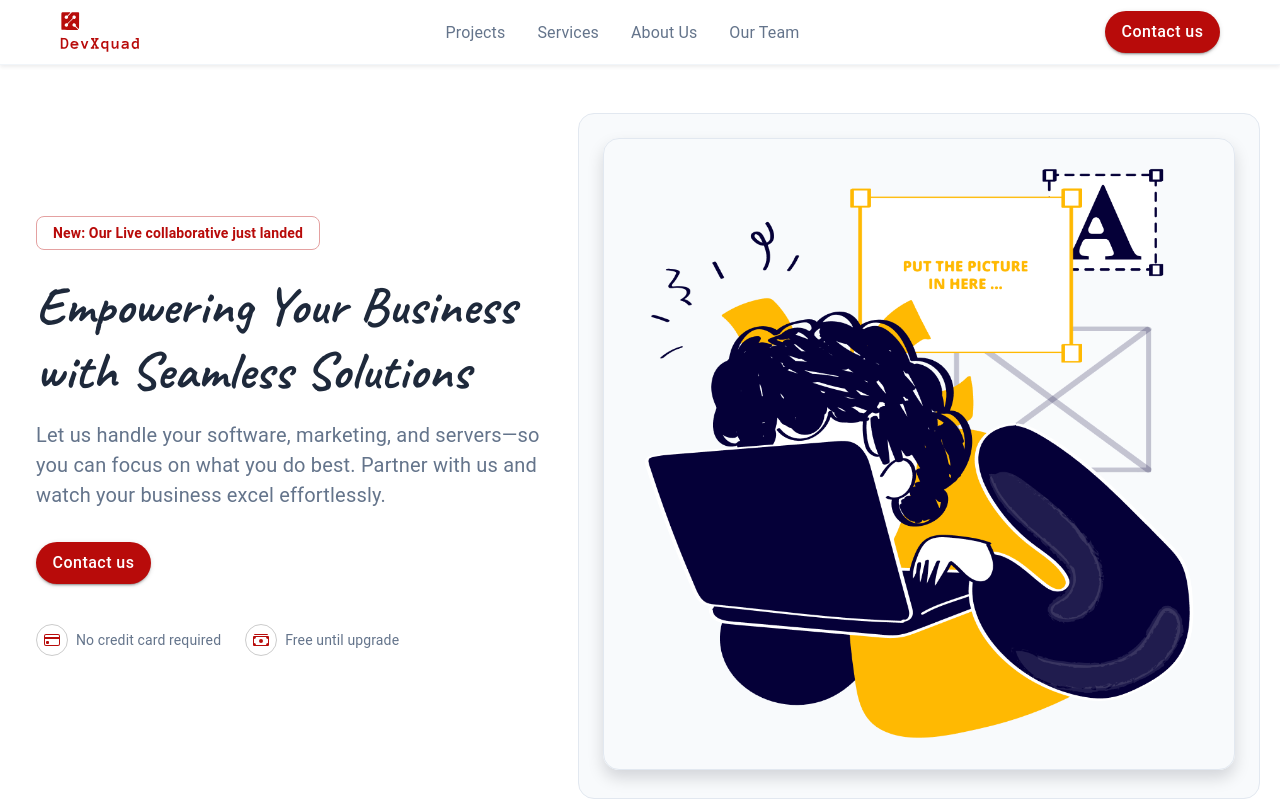
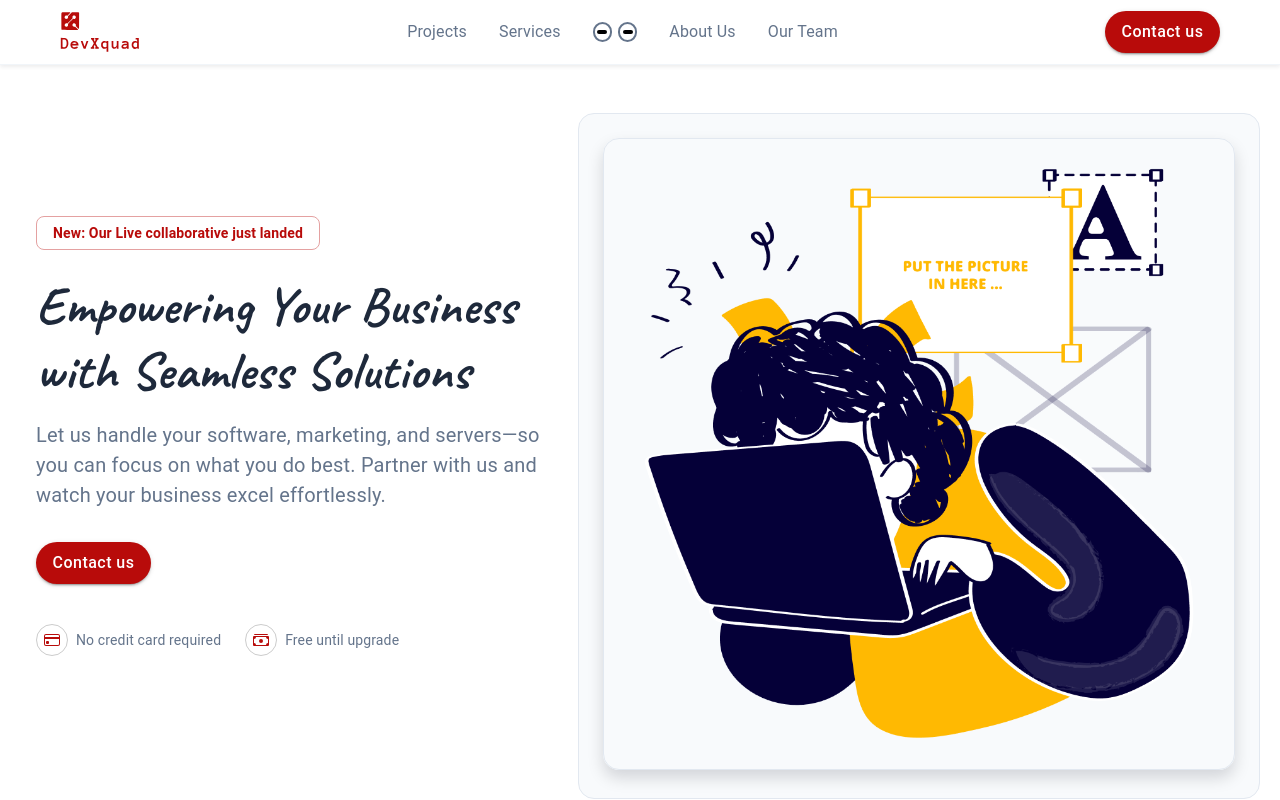
Before and after one commit to devxquadgit/devxquad, a Next.js app in the folder client/: page / in a window 1280 px wide. Shown: the top 800 px of the page. Built offline with nearby package versions, Linux system fonts and the light colour scheme.

Commit message:
[Add]: Cursor tracker Eye

```diff
--- /dev/null
+++ b/client/src/components/Eyes/index.tsx
@@ -0,0 +1,104 @@
+import React, { useEffect, useState, useCallback } from 'react';
+import styled from '@emotion/styled';
+
+const EyeContainer = styled.div`
+  display: flex;
+  gap: 0.4rem;
+  justify-content: center;
+  align-items: center;
+  margin: 0;
+`;
+
+const Border = styled.div`
+  height: 1.2rem;
+  width: 1.2rem;
+  display: flex;
+  align-items: center;
+  justify-content: center;
+  border-radius: 50%;
+  border: 2px solid #64748b;
+`;
+
+const Aww = styled.div`
+  width: 10px;
+  background: black;
+  height: 4px;
+  border-radius: 2px;
+  transition: transform 0.4s ease-out, width 0.2s, height 0.2s;
+`;
+
+const Eye = styled.div<{ x: number; y: number }>`
+  height: 8px;
+  width: 8px;
+  background: black;
+  border-radius: 50%;
+  transform: ${({ x, y }) => `translate(${x}px, ${y}px)`};
+  transition: transform 0.1s ease-out, width 0.2s, height 0.2s;
+`;
+
+
+const index: React.FC = () => {
+  const [isAwake, setIsAwake] = useState(false);
+  const [eyePosition, setEyePosition] = useState({ x: 0, y: 0 });
+
+  const moveEyes = useCallback((event: MouseEvent) => {
+    const eyes = document.querySelectorAll('.eye') as NodeListOf<HTMLDivElement>;
+    eyes.forEach(eye => {
+      const eyeRect = eye.getBoundingClientRect();
+      const eyeX = eyeRect.left + eyeRect.width / 2;
+      const eyeY = eyeRect.top + eyeRect.height / 2;
+
+      const angle = Math.atan2(event.clientY - eyeY, event.clientX - eyeX);
+      const moveX = Math.cos(angle) * 5;
+      const moveY = Math.sin(angle) * 5;
+
+      setEyePosition({ x: moveX, y: moveY });
+    });
+  }, []);
+
+  useEffect(() => {
+    let idleTimer: ReturnType<typeof setTimeout>;
+
+    const resetIdleTimer = () => {
+      clearTimeout(idleTimer);
+      setIsAwake(true);
+      document.addEventListener('mousemove', moveEyes);
+
+      idleTimer = setTimeout(() => {
+        setIsAwake(false);
+        document.removeEventListener('mousemove', moveEyes);
+      }, 5000);
+    };
+
+    document.addEventListener('mousemove', resetIdleTimer);
+
+    setIsAwake(false);
+
+    resetIdleTimer();
+
+    return () => {
+      document.removeEventListener('mousemove', resetIdleTimer);
+    };
+  }, [moveEyes]);
+
+  return (
+    <EyeContainer>
+      <Border>
+        {isAwake ? (
+          <Eye className="eye" x={eyePosition.x} y={eyePosition.y} />
+        ) : (
+          <Aww />
+        )}
+      </Border>
+      <Border>
+        {isAwake ? (
+          <Eye className="eye" x={eyePosition.x} y={eyePosition.y} />
+        ) : (
+          <Aww />
+        )}
+      </Border>
+    </EyeContainer>
+  );
+};
+
+export default index;
--- a/client/src/components/Navbar/index.tsx
+++ b/client/src/components/Navbar/index.tsx
@@ -3,6 +3,7 @@ import styled from '@emotion/styled';
 import Logo from '@/assets/logo/logo.svg';
 import WTypo from '@/theme/WTypo';
 import WButton from '@/theme/WButton';
+import Eyes from '@/components/Eyes'
 
 const StyledNav = styled.nav`
   display: flex;
@@ -26,10 +27,13 @@ const LogoWrapper = styled(Logo)`
 `;
 
 const navLinks = [
-  { label: 'Projects', url: 'https://www.google.com' },
-  { label: 'Services', url: 'https://www.google.com' },
-  { label: 'About Us', url: 'https://www.google.com' },
-  { label: 'Our Team', url: 'https://www.google.com' },
+  { label: 'Projects', url: '#' },
+  { label: 'Services', url: '#' },
+];
+
+const navLinks2 = [
+  { label: 'About Us', url: '#' },
+  { label: 'Our Team', url: '#' },
 ];
 
 const Index: React.FC = () => {
@@ -38,6 +42,10 @@ const Index: React.FC = () => {
       <LogoWrapper />
       <StyledNavLinks>
         {navLinks.map(({ label, url }) => (
+          <WTypo key={label} label={label} type="link" url={url} color="#64748b" />
+        ))}
+        <Eyes />
+        {navLinks2.map(({ label, url }) => (
           <WTypo key={label} label={label} type="link" url={url} color="#64748b" />
         ))}
       </StyledNavLinks>
```
